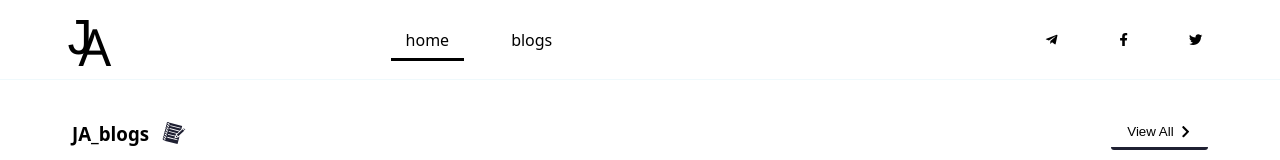
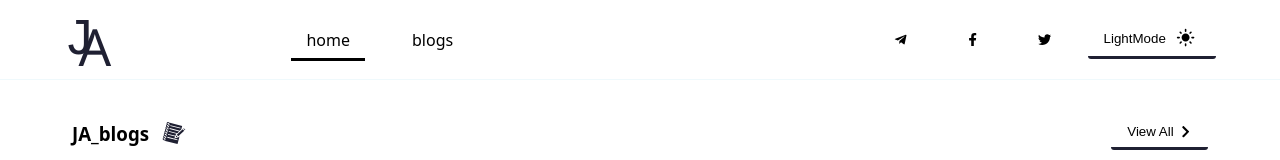
Before and after one commit to aliy71/ja_blog, a React (Create React App) app in the folder frontend/: page / in a window 1280 px wide. Shown: the top 160 px of the page. Built offline with nearby package versions, Linux system fonts and the light colour scheme.

Commit message:
mode(dark&light)

```diff
--- a/frontend/src/app/App.jsx
+++ b/frontend/src/app/App.jsx
@@ -2,19 +2,31 @@ import { Routes, Route, useLocation, useResolvedPath } from 'react-router-dom'
 import { Admin, BlogDetail, Blogs, Home, SignIn } from '../views';
 import Navbar from '../components/navbar/navbar';
 import './App.css'
-import { useEffect, useRef, useState } from 'react';
-import { NavbarActiveContext, IsLikeContext, BlogDataContext, OverlayActive } from '../context/mainContext';
+import { useContext, useEffect, useRef, useState } from 'react';
+import { NavbarActiveContext, IsLikeContext, BlogDataContext, OverlayActive, ColorSchemaContext } from '../context/mainContext';
 import { blogData } from '../constants/blogData';
 import SignUp from '../views/signUp/signUp';
 import { Footer, ImageOverlay } from '../components';
 import ScrollToTop from '../units/srollToTop/scrollToTop';
+import colors from '../constants/colors';
 
 const App = () => {
   const [linkActive, setLinkActive] = useState('home')
-  const [data, SetData] = useState([])
+  const [data, setData] = useState([])
   const routeLink = useResolvedPath()
   const [scrollyTop, setScrollyTop] = useState(0)
   const [ovelayActive, setOverlayActive] = useState(false)
+  const [colorSchema, setColorSchema] = useState({ ...colors })
+
+  const ctx = useContext(ColorSchemaContext);
+
+  const changeColorSchema = () => {
+    setColorSchema(prev => ({
+      ...prev,
+      primary: '#fff',
+      secondary: '#1f2032'
+    }))
+  }
 
   const overlayChangeHandler = () => {
     setOverlayActive(prev => !prev)
@@ -22,7 +34,7 @@ const App = () => {
 
   useEffect(() => {
     window.scrollTo({ top: 0, behavior: 'smooth' })
-    SetData([...blogData])
+    setData([...blogData])
     setLinkActive(routeLink.pathname)
   }, [routeLink.pathname])
 
@@ -37,8 +49,9 @@ const App = () => {
   }
 
   return (
-    <div className='App'>
-      <BlogDataContext.Provider value={{ data, SetData }}>
+    <ColorSchemaContext.Provider value={{ colorSchema, changeColorSchema }}>
+      <div className='App' >
+        <BlogDataContext.Provider value={{ data, setData }}>
           <nav>
             <NavbarActiveContext.Provider value={{ linkActive }}>
               <Navbar />
@@ -64,6 +77,7 @@ const App = () => {
           <Footer />
         </BlogDataContext.Provider>
       </div>
+    </ColorSchemaContext.Provider>
   );
 }
 
--- a/frontend/src/components/blog/blog.jsx
+++ b/frontend/src/components/blog/blog.jsx
@@ -13,11 +13,7 @@ const Blog = ({ data }) => {
             <div className={`field ${blogStyle.field}`}>
                 {
                     data.length > 0 ? (
-                        data?.map(blog => {
-                            return (
-                                <BlogItem key={blog.id} data={blog} />
-                            )
-                        })
+                        <BlogItem blog={data} />
                     ) : (
                         <p style={{display: 'flex', alignItems: 'center', gap: '10px'}}>
                             {/* <span style={{fontSize: '1.6rem'}}>Ma'lumot topilmadi.</span> */}
--- a/frontend/src/components/blogItem/blogItem.jsx
+++ b/frontend/src/components/blogItem/blogItem.jsx
@@ -1,20 +1,48 @@
-import { useContext, useState } from 'react';
+import { useContext, useEffect, useRef, useState } from 'react';
 import { Link } from 'react-router-dom';
 import { FaEye, FaHeart, FaRegHeart, FaResearchgate, FaSearchengin, FaShare, FaShareAlt } from 'react-icons/fa';
 
 import blogStyle from './blogItem.module.css'
 import { Button } from '../../ui';
-import { OverlayActive } from '../../context/mainContext';
+import { BlogDataContext, OverlayActive } from '../../context/mainContext';
 
-const BlogItem = ({ data }) => {
-    const [isLike, setIsLike] = useState(data.isLike)
-    const [blogData, setBlogData] = useState(data)
+const BlogItem = ({ blog }) => {
+    const [isLikeBlog, setIsLikeBlog] = useState(false)
+    const [blogData, setBlogData] = useState(blog)
     const { overlayChangeHandler } = useContext(OverlayActive)
+    const { data, setData } = useContext(BlogDataContext)
+    const idRef = useRef(null);
 
     const isLikeHandler = (id) => {
-        setIsLike(prev => !prev)
+        setIsLikeBlog(prev => !prev)
+        idRef.current = id
     }
-    const { id, title, description, image } = blogData
+
+    useEffect(() => {
+        setData(prev => {
+            return (
+                prev.map(item => {
+                    return (
+                        item.id === idRef.current ? (
+                            {
+                                ...item,
+                                isLike: isLikeBlog,
+                            }
+                        ) : (
+                            {
+                                ...item
+                            }
+                        )
+                    )
+                })
+            )
+        })
+    }, [isLikeBlog])
+
+    console.log(blogData);
+    return (
+        blogData.map(item => {
+            const { id, title, description, image, isLike } = item
             return (
                 <div className={blogStyle.box}>
                     <div className={blogStyle.image}>
@@ -34,17 +62,19 @@ const BlogItem = ({ data }) => {
                         <p className="text">{description}</p>
                         <p className='field'>
                             <pre>05:35 PM</pre>
-                    <div className="option" style={{padding: '0 5px'}}>
-                        <span className="icon" onClick={isLikeHandler}>
-                            { isLike ? <FaHeart color='crimson' /> : <FaRegHeart /> }
+                            <div className="option" style={{ padding: '0 5px' }}>
+                                <span className="icon" onClick={() => isLikeHandler(id)}>
+                                    {isLike ? <FaHeart color='crimson' /> : <FaRegHeart />}
                                 </span>
                                 <span className="icon">
-                            <FaShareAlt style={{marginRight: '5px'}} />
+                                    <FaShareAlt style={{ marginRight: '5px' }} />
                                 </span>
                             </div>
                         </p>
                     </div>
                 </div>
+            )
+        })
     );
 }
 
--- a/frontend/src/components/navbar/navbar.jsx
+++ b/frontend/src/components/navbar/navbar.jsx
@@ -1,26 +1,46 @@
-import { Link } from "react-router-dom";
-import { MdAdminPanelSettings, MdDarkMode, MdSecurity } from 'react-icons/md'
+import { MdAdminPanelSettings, MdDarkMode, MdLightMode, MdSecurity } from 'react-icons/md'
 import SocialMedia from "../social_media/socialMedia";
-import socialMediaLinks from "../../constants/socialMedia";
 
 import style from './navbar.module.css'
 import navbarLinks from "../../constants/navbarLink";
 import NavLink from "./navLink/navLink";
 import Button from "../../ui/button/button";
 import Logo from "../../units/logo/logo";
+import { useState } from "react";
 
 
 const Navbar = () => {
+    const [isDarkMode, setIsDarkMode] = useState(true);
+
+    const changeDarkMode = () => {
+        setIsDarkMode(prev => !prev);
+    }
+
     return (
         <div className={style.navbar}>
-            <div className={`container field`}>
+            <div className={`container field`} style={{}}>
                 <Logo />
-                <ul className={style.field} style={{ width: '30%', height: '100%', justifyContent: 'start', gap: '2rem' }}>
-                    {
-                        navbarLinks.map(link => <NavLink title={link.title} key={link.id} path={link.path} icon={link.icon} />)
-                    }
-                </ul>
-                <SocialMedia />
+                <div className={style.field} style={{ width: '70%', height: '100%', justifyContent: 'start', gap: '2rem' }}>
+                    <ul className={style.field} style={{ width: '70%', height: '100%', justifyContent: 'start', gap: '2rem' }}>
+                        {
+                            navbarLinks.map(link => <NavLink
+                                title={link.title}
+                                key={link.id}
+                                path={link.path}
+                                icon={link.icon}
+                            />)
+                        }
+                    </ul>
+                    <SocialMedia />
+                </div>
+                <div className="btn__group">
+                    <Button
+                        title={isDarkMode ? 'LightMode' : 'DarkMode'}
+                        icon={isDarkMode ? <MdLightMode fontSize={'1.2rem'} style={{ marginLeft: '5px' }} /> : <MdDarkMode fontSize={'1.2rem'} style={{ marginLeft: '5px' }} />}
+                        type={'btn primary'}
+                        clickHandlerFn={changeDarkMode}
+                    />
+                </div>
                 {/* <div className="btn_group field">
                     <Button title={'sign-in'} type={'secondry'} icon={<MdAdminPanelSettings size={'20px'}/>} link={'sign-in'}/>
                     <Button title={'sign-up'} type={'primary'} icon={<MdSecurity size={'20px'}/>} link={'sign-up'}/>
--- /dev/null
+++ b/frontend/src/constants/colors.js
@@ -0,0 +1,6 @@
+const colors = {
+    primary: '#1f2032',
+    secondary: '#fff',
+}
+
+export default colors
--- a/frontend/src/context/mainContext.jsx
+++ b/frontend/src/context/mainContext.jsx
@@ -4,3 +4,4 @@ export const NavbarActiveContext = createContext(null)
 export const IsLikeContext = createContext(null)
 export const BlogDataContext = createContext(null)
 export const OverlayActive = createContext(false)
+export const ColorSchemaContext = createContext(null)
--- a/frontend/src/units/logo/logo.module.css
+++ b/frontend/src/units/logo/logo.module.css
@@ -1,11 +1,12 @@
 .logo {
     font-size: 3.2rem;
+    width: 20%;
     font-family: monospace;
 }
 
 .logo a {
     position: relative;
-    color: #000;
+    color: #1f2032;
 }
 
 .logo a span {
--- a/frontend/src/views/blogDetails/blogDetail.jsx
+++ b/frontend/src/views/blogDetails/blogDetail.jsx
@@ -8,7 +8,7 @@ import { FaHeart } from "react-icons/fa";
 import OtherBlogs from "../../components/otherBlogs/otherBlogs";
 
 const BlogDetail = () => {
-    const {data} = useContext(BlogDataContext)
+    const { data } = useContext(BlogDataContext)
     const [catchData, setCatchData] = useState([])
     const routeParam = useParams()
     const routeLocation = useLocation()
@@ -16,9 +16,10 @@ const BlogDetail = () => {
     routeRef.current = routeLocation.pathname.slice(routeLocation.pathname.lastIndexOf('/') + 1)
 
     useEffect(() => {
+        console.log(data);
+
         setCatchData(data.filter(blog => blog.id === routeRef.current))
     }, [routeParam])
-
     return (
         <section className={styles.blog__details__field}>
             <div className="container">
@@ -40,7 +41,6 @@ const BlogDetail = () => {
                         </div>
                         {
                             catchData[0]?.thumbnails?.main?.map(data => {
-                                console.log(data);
                                 return (
                                     <div className={styles.blog}>
                                         <h5>{data?.title}</h5>
```
Lines whose indentation alone changed are shown as unchanged.
